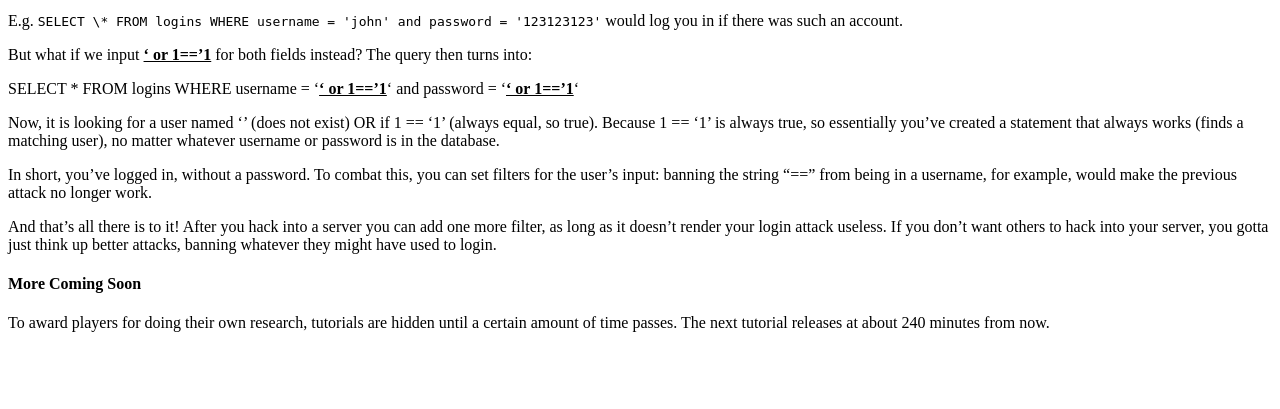
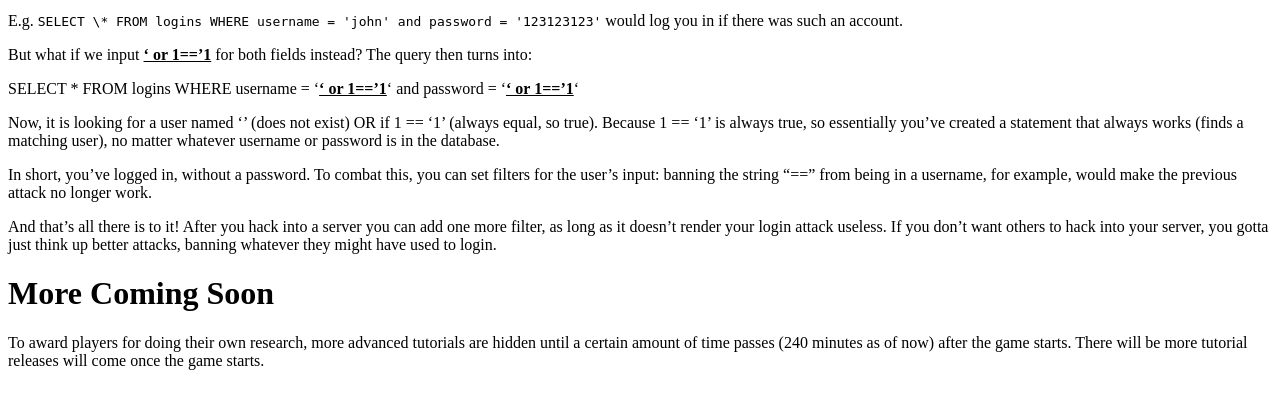
Before and after one commit to LivelyCarpet87/PivotingSQLiKotH, a Flask app: page /info/tutorials in a window 1280 px wide. Shown: the part 300-709 px from the top of the page. Run offline with Flask 2, Linux system fonts and the light colour scheme.

Commit message:
Better Hints/Tutorials

```diff
--- a/info.py
+++ b/info.py
@@ -40,13 +40,15 @@ def mechanicsAndScoring():
 def tutorials():
     return render_template("tutorials.html",
 	releases=int(data.gameUptime/data.hintReleaseCycle),
-	timeLeft=int((data.hintReleaseCycle-data.gameUptime%data.hintReleaseCycle) /60))
+	timeLeft=int((data.hintReleaseCycle-data.gameUptime%data.hintReleaseCycle) /60),
+    gameStart=data.gameStart)
 
 @info.route('/hints',methods=['GET'])
 def hints():
     return render_template("hints.html",
 	releases=int(data.gameUptime/data.hintReleaseCycle),
-	timeLeft=int((data.hintReleaseCycle-data.gameUptime%data.hintReleaseCycle) /60))
+	timeLeft=int((data.hintReleaseCycle-data.gameUptime%data.hintReleaseCycle) /60),
+    gameStart=data.gameStart)
 
 @info.route("/map",methods=['GET'])
 def map():
--- a/templates/tutorials.html
+++ b/templates/tutorials.html
@@ -145,11 +145,22 @@
 </p>
 {% endif %}
 
-{% if releases < 6 %}
-<h4>More Coming Soon</h4>
-<p>To award players for doing their own research, tutorials
-  are hidden until a certain amount of time passes. The next
-  tutorial releases at about {{timeLeft}} minutes from now.
+{% if gameStart %}
+
+  {% if releases < 6 %}
+  <h1>More Coming Soon</h1>
+  <p>To award players for doing their own research, more advanced tutorials
+    are hidden until a certain amount of time passes. The next
+    tutorial releases at about {{timeLeft}} minutes from now. Hints sometimes hint
+    at the content of the next tutorials if you want a direction to start research.
+  </p>
+  {% endif %}
+{% else %}
+<h1>More Coming Soon</h1>
+<p>To award players for doing their own research, more advanced tutorials
+  are hidden until a certain amount of time passes ({{timeLeft}} minutes as of now)
+  after the game starts.
+  There will be more tutorial releases will come once the game starts.
 </p>
 {% endif %}
 <meta http-equiv="refresh" content="600" >
```
Also changed, not shown: templates/hints.html (+24 -7 lines).
